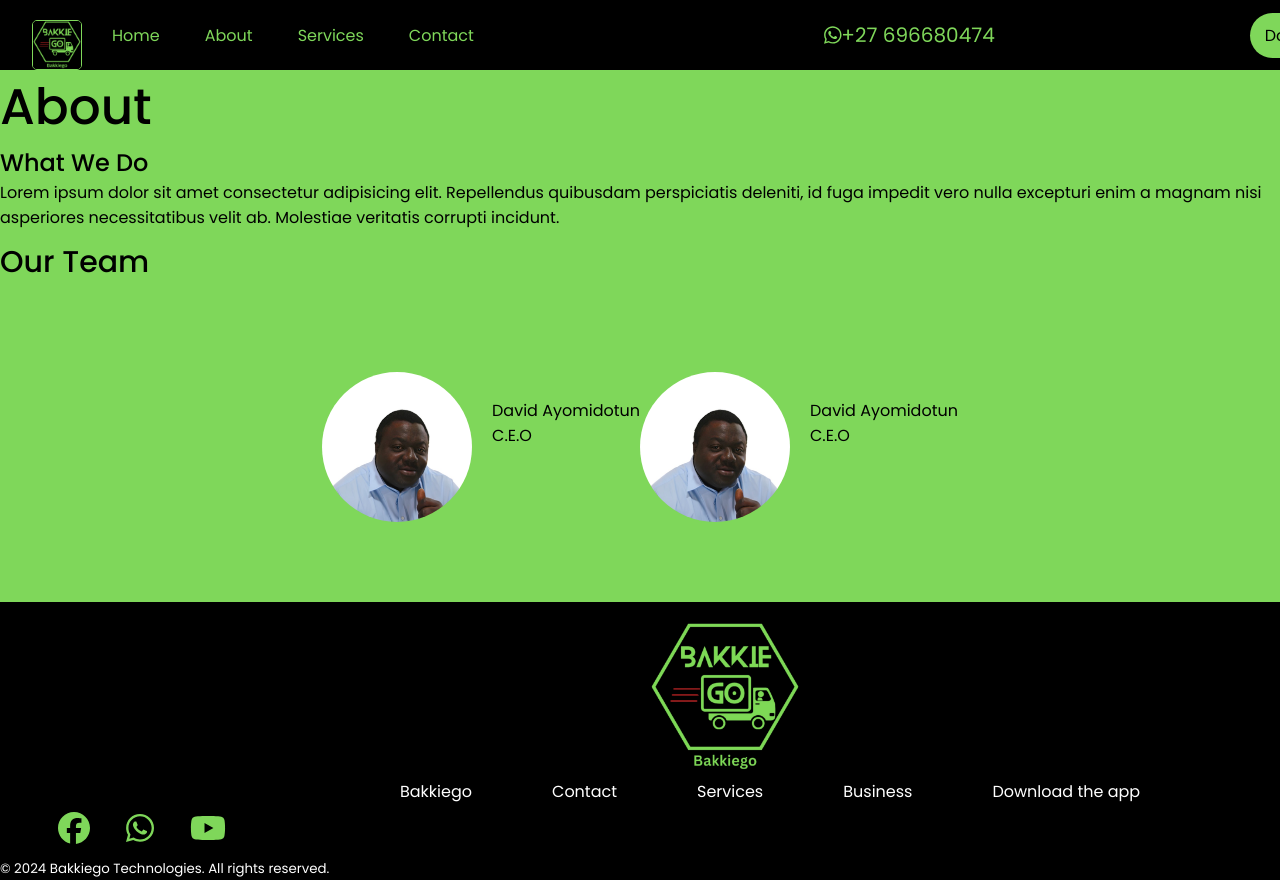
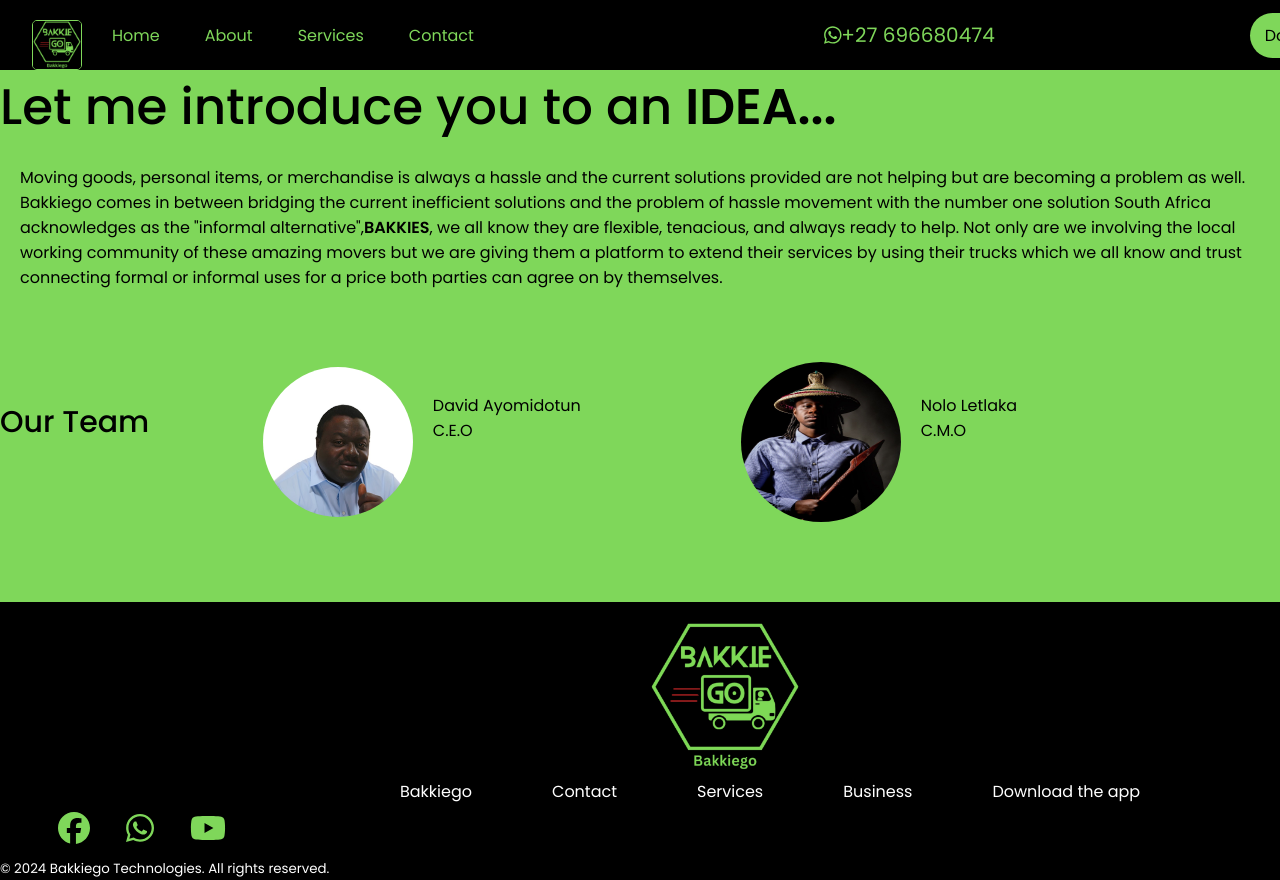
Before and after one commit to leke15/bakkigofree, a React (Create React App) app: page /About in a window 1280 px wide. Shown: the top 880 px of the page. Built offline with nearby package versions, Linux system fonts and the light colour scheme.

Commit message:
About us message

```diff
--- a/src/components/about/About.jsx
+++ b/src/components/about/About.jsx
@@ -2,24 +2,33 @@
 import Navbar from "../home/Navbar";
 import Footer from "../footer/Footer";
 import ceo from "../../assets/ceo.jpg";
+import ctm from "../../assets/ctm.jpg";
 import "./about.css";
 const About = () => {
   return (
     <section id="about">
       <Navbar />
-      <h1 className="about-heading"> About </h1>
+      <h1 className="about-heading"> Let me introduce you to an <b>IDEA...</b></h1>
       <div className="about-container">
-        <h2 className="desc-heading">What We Do</h2>
-        <p>
-          Lorem ipsum dolor sit amet consectetur adipisicing elit. Repellendus
-          quibusdam perspiciatis deleniti, id fuga impedit vero nulla excepturi
-          enim a magnam nisi asperiores necessitatibus velit ab. Molestiae
-          veritatis corrupti incidunt.
-        </p>
+        <div className="about-desc">
+          <p>
+            Moving goods, personal items, or merchandise is always a hassle and
+            the current solutions provided are not helping but are becoming a
+            problem as well. Bakkiego comes in between bridging the current
+            inefficient solutions and the problem of hassle movement with the
+            number one solution South Africa acknowledges as the "informal
+            alternative",<b>BAKKIES</b>, we all know they are flexible,
+            tenacious, and always ready to help. Not only are we involving the
+            local working community of these amazing movers but we are giving
+            them a platform to extend their services by using their trucks which
+            we all know and trust connecting formal or informal uses for a price
+            both parties can agree on by themselves.
+          </p>
+        </div>
       </div>
       <h3 className="team-heading">Our Team</h3>
       <div className="team-container">
-      <div className="team-member">
+        <div className="team-member">
           <img src={ceo} alt="David Ayomidotun" className="team-img" />
           <div className="team-info">
             <p>
@@ -27,10 +36,10 @@
             </p>
           </div>
 
-          <img src={ceo} alt="David Ayomidotun" className="team-img" />
+          <img src={ctm} alt="Nolo Letlaka" className="team-img2" />
           <div className="team-info">
             <p>
-              David Ayomidotun <br /> C.E.O
+              Nolo Letlaka <br /> C.M.O
             </p>
           </div>
         </div>
--- a/src/components/about/about.css
+++ b/src/components/about/about.css
@@ -13,8 +13,12 @@
   font-size: 50px;
 }
 
+.about-desc{
+  padding: 20px;
+}
+
 .team-heading{
-  margin-top: 15rem;
+  margin-top: 25rem;
   font-size: 30px;
   font-weight: 500;
 }
@@ -38,6 +42,14 @@
   border-radius: 100px;
 }
 
+.team-img2 {
+  margin-top: 3rem;
+  margin-left: 10rem;
+  width: 160px;
+  height: 160px;
+  border-radius: 150px;
+}
+
 .team-info {
   margin-left: 20px; /* Add margin to space out the text from the image */
   text-align: left;
```
